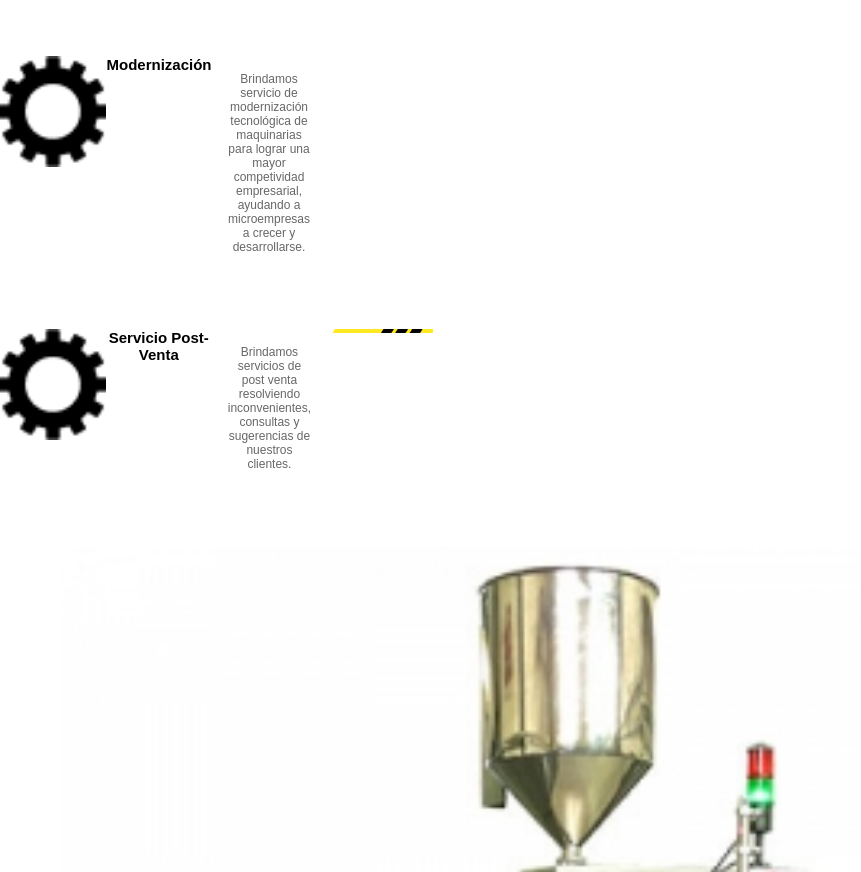
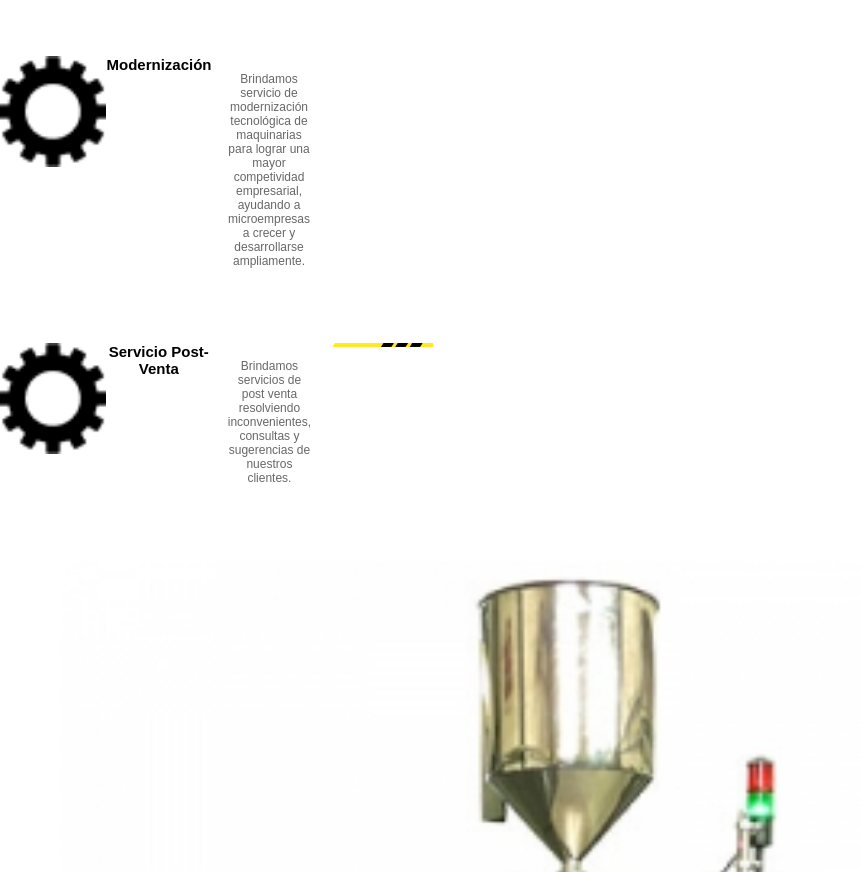
Before and after one commit to Spinelli085/Automatechnology, a plain HTML site: page pages/servicios.html in a window 1280 px wide. Shown: the part 1002-1874 px from the top of the page, without its empty margins (0-861 px from the left). Drawn offline with Linux system fonts and the light colour scheme.

Commit message:
efectos_agregados

```diff
--- a/pages/servicios.html
+++ b/pages/servicios.html
@@ -45,7 +45,7 @@
                     <p class="box__text">Brindamos servicio de modernización
                     tecnológica de maquinarias
                     para lograr una mayor competividad empresarial,
-                    ayudando a microempresas a crecer y desarrollarse.</p>
+                    ayudando a microempresas a crecer y desarrollarse ampliamente.</p>
                 </div>
                 <br>
                 <div class="box">
```
